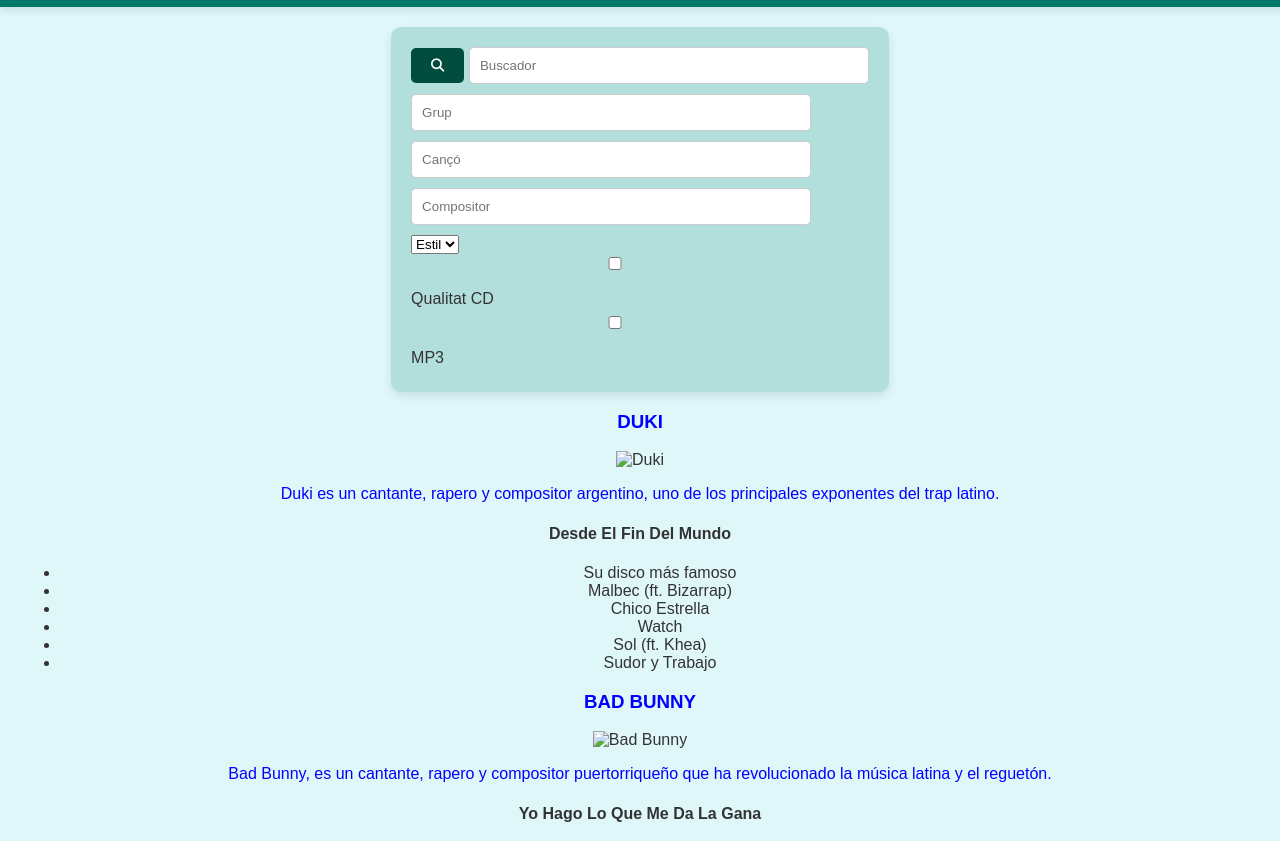
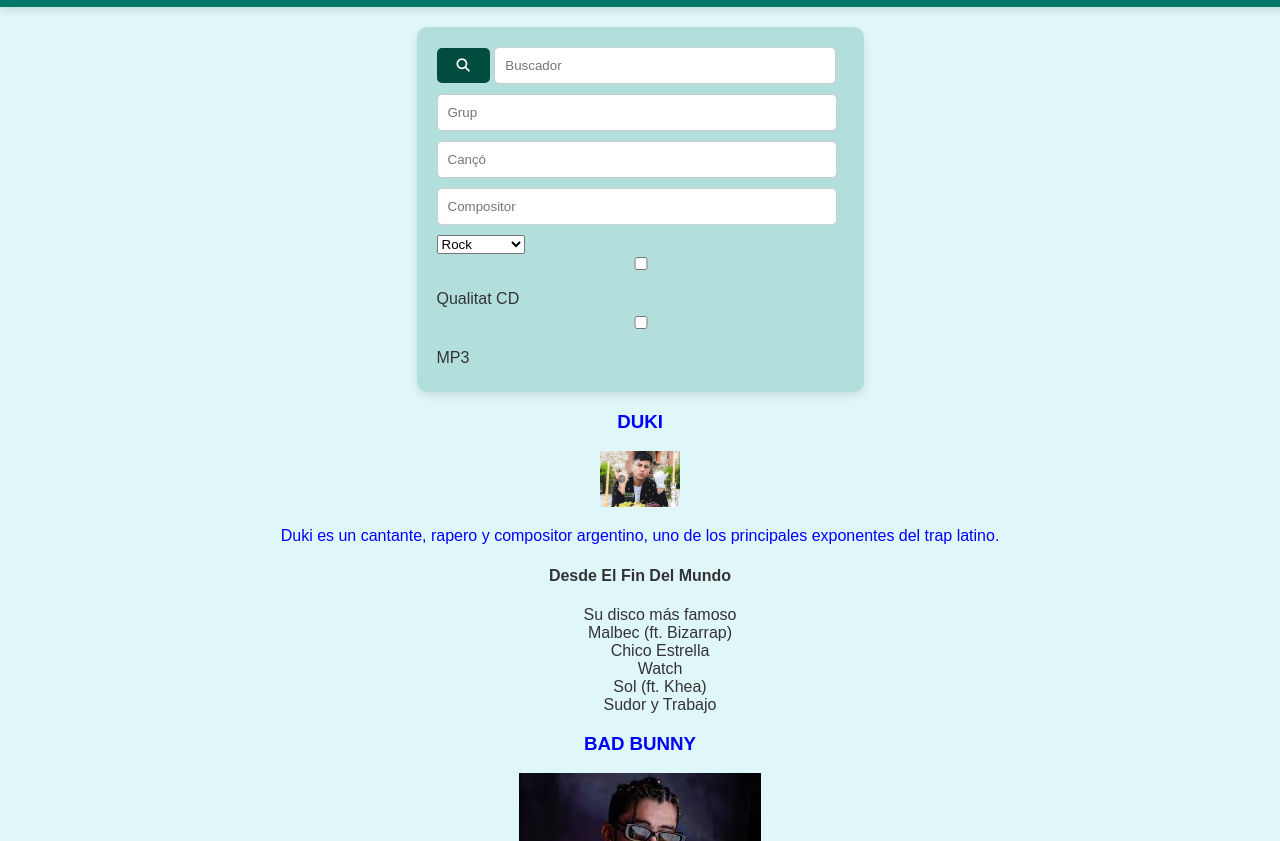
Before and after one commit to nicomm161/web-musica-html-css, a plain HTML site: page pg.html in a window 1280 px wide. Shown: the part 87-928 px from the top of the page. Drawn offline with Linux system fonts and the light colour scheme.

Commit message:
añado cosas

```diff
--- a/css/style.css
+++ b/css/style.css
@@ -227,3 +227,7 @@
     text-align: center;
     color: blue;
 }
+
+li{
+    list-style-type: none;
+}
--- a/pg.html
+++ b/pg.html
@@ -23,12 +23,19 @@
         <section class="search-bar">
             <form>
                 <button type="submit"><i class="fas fa-search"></i></button>
-                <input type="text" placeholder="Buscador"><br>
+                <input type="text" placeholder="Buscador" style="width: 342px;"><br>
                 <input type="text" placeholder="Grup"><br>
                 <input type="text" placeholder="Cançó"><br>
                 <input type="text" placeholder="Compositor"><br>
                 <select>
                     <option selected>Estil</option>
+                    <option selected>Reggeaton</option>
+                    <option selected>Trap</option>
+                    <option selected>Rap</option>
+                    <option selected>Bachata</option>
+                    <option selected>Pop</option>
+                    <option selected>Rock</option>
+
                 </select>
                 <div>
                     <input type="checkbox" id="cd-quality">
@@ -45,7 +52,7 @@
         <section class="group-list">
             <article class="group">
                 <h3>DUKI</h3>
-                <img src="img/duki.jpg" alt="Duki">
+                <img src="img/DUKI.PNG" alt="Duki" style="width: 80px;">
                 <p>Duki es un cantante, rapero y compositor argentino, uno de los principales exponentes del trap latino.</p>
                 <div class="album">
                     <h4>Desde El Fin Del Mundo</h4>
@@ -61,7 +68,7 @@
             </article>
             <article class="group">
                 <h3>BAD BUNNY</h3>
-                <img src="img/bad-bunny.jpg" alt="Bad Bunny">
+                <img src="img/badbu.jpeg" alt="Bad Bunny">
                 <p>Bad Bunny, es un cantante, rapero y compositor puertorriqueño que ha revolucionado la música latina y el reguetón.</p>
                 <div class="album">
                     <h4>Yo Hago Lo Que Me Da La Gana</h4>
@@ -76,7 +83,7 @@
             </article>
             <article class="group">
                 <h3>CRUZ CAFUNÉ</h3>
-                <img src="img/cruz-cafune.jpg" alt="Cruz Cafuné">
+                <img src="img/cruzi.jpeg" alt="Cruz Cafuné">
                 <p>Cruz Cafuné es un rapero y cantante español, originario de Tenerife, Islas Canarias.</p>
                 <div class="album">
                     <h4>Me Muevo Con Dios</h4>
```
Also changed, not shown: index.html (+3 -3 lines).
